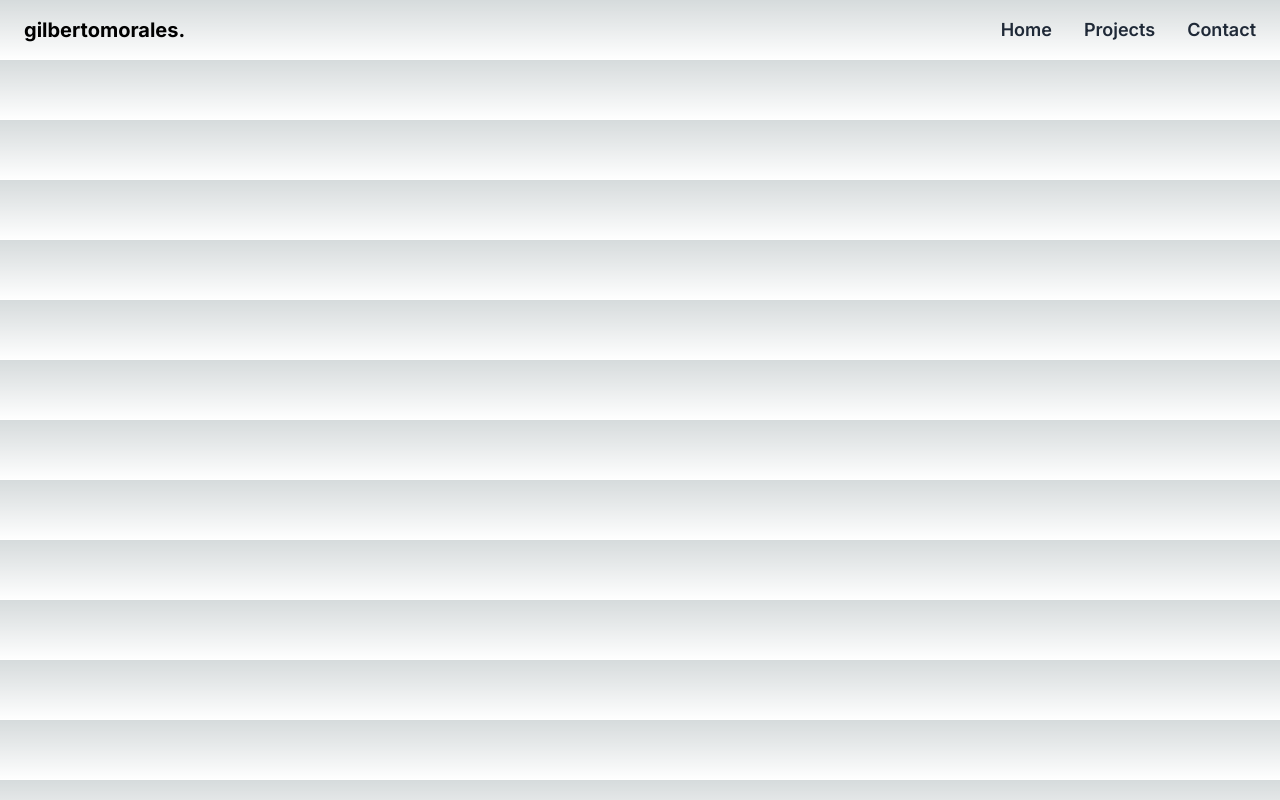
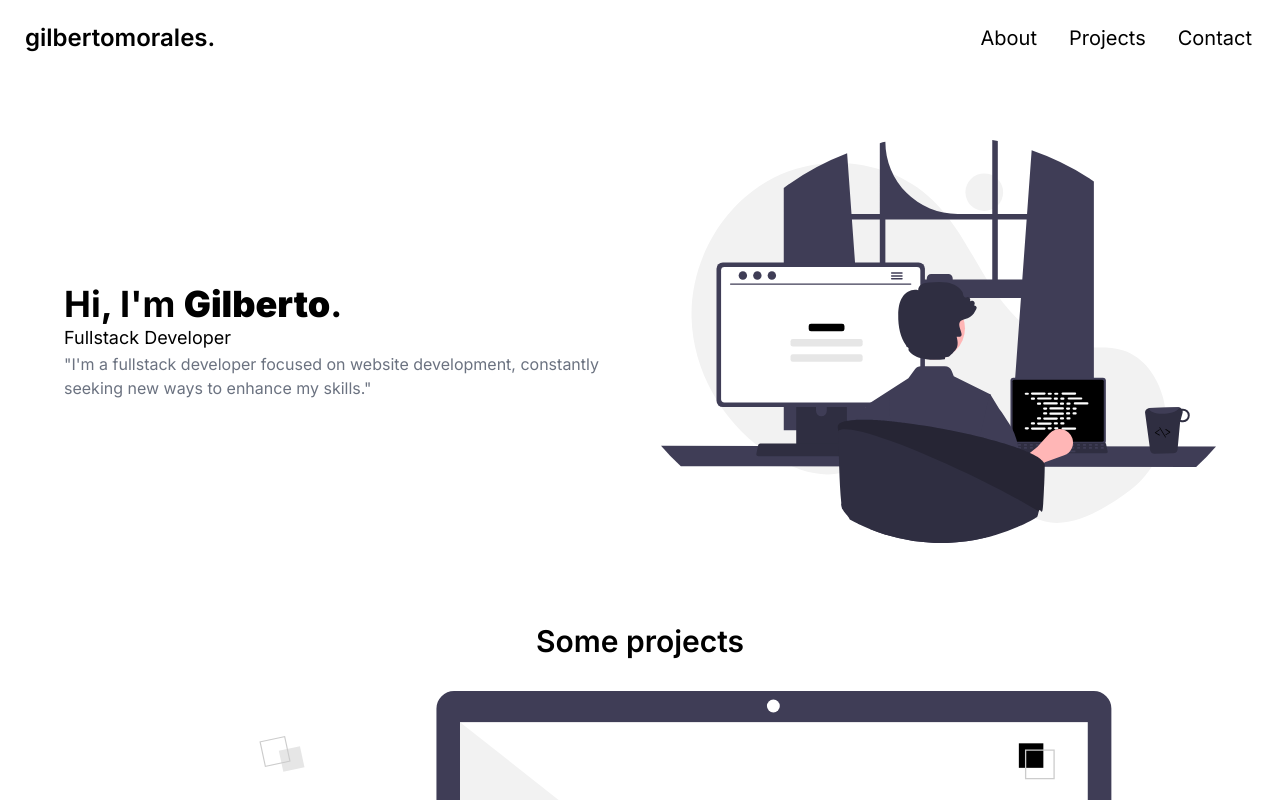
Before and after one commit to eumorales/portfolio-v2, a Next.js app: page / in a window 1280 px wide. Shown: the top 800 px of the page. Built offline with nearby package versions, Linux system fonts and the light colour scheme.

Commit message:
[FEAT/FIX] - Navbar + daisyUI Component

```diff
--- a/package.json
+++ b/package.json
@@ -9,12 +9,13 @@
     "lint": "next lint"
   },
   "dependencies": {
+    "next": "14.1.0",
     "react": "^18",
-    "react-dom": "^18",
-    "next": "14.1.0"
+    "react-dom": "^18"
   },
   "devDependencies": {
     "autoprefixer": "^10.0.1",
+    "daisyui": "^4.7.0",
     "postcss": "^8",
     "tailwindcss": "^3.3.0"
   }
--- /dev/null
+++ b/src/app/components/Footer.jsx
@@ -0,0 +1,28 @@
+import React from 'react';
+
+const Footer = () => {
+  return (
+    <footer className="bg-gray-100 text-white text-center py-2">
+      <div className="contato flex flex-col items-center justify-center" id="contato">
+        <img src="assets/contact.svg" alt="Sobre" className="contatoimg mb-4" />
+        <h2 className="text-xl font-semibold mb-4">Reach me</h2>
+
+        <div className="flex space-x-4">
+          <a href="https://replit.com/@eumorales" target="_blank" rel="noopener noreferrer">
+            <img src="assets/replit.svg" alt="Replit" className="icones" />
+          </a>
+
+          <a href="https://github.com/eumorales" target="_blank" rel="noopener noreferrer">
+            <img src="assets/github.svg" alt="Github" className="icones" />
+          </a>
+
+          <a href="https://discordapp.com/users/326856520799223808" target="_blank" rel="noopener noreferrer">
+            <img src="assets/discord.svg" alt="Discord" className="icones" />
+          </a>
+        </div>
+      </div>
+    </footer>
+  );
+};
+
+export default Footer;
--- a/src/app/components/Navbar.jsx
+++ b/src/app/components/Navbar.jsx
@@ -1,16 +1,22 @@
+import Link from 'next/link';
 import React from 'react';
 
 const Navbar = () => {
-  return (
-    <header className="header flex items-center justify-between px-6 py-4">
-      <span className="text-black text-xl font-bold">gilbertomorales.</span>
-      <nav className="header-menu flex gap-8">
-        <a href="#sobre" className="text-gray-800 text-lg font-semibold">Home</a>
-        <a href="#projetos" className="text-gray-800 text-lg font-semibold">Projects</a>
-        <a href="#contato" className="text-gray-800 text-lg font-semibold">Contact</a>
-      </nav>
-    </header>
-  );
+
+  return (<div className="navbar bg-white">
+  <div className="flex-1">
+    <a className="btn btn-ghost text-black text-2xl">gilbertomorales.</a>
+  </div>
+  <div className="flex-none">
+    <ul className="menu menu-horizontal text-black text-xl px-1">
+      <li><Link href="#sobre">About</Link></li>
+      <li><Link href="#projetos">Projects</Link></li>
+      <li><Link href="#contato">Contact</Link></li>
+    </ul>
+  </div>
+</div>
+  )
+
 };
 
 export default Navbar;
--- a/src/app/globals.css
+++ b/src/app/globals.css
@@ -1,6 +1,7 @@
 @tailwind base;
 @tailwind components;
 @tailwind utilities;
+@import url('https://fonts.googleapis.com/css2?family=Poppins:wght@100;200;300;400&display=swap');
 
 :root {
   --foreground-rgb: 0, 0, 0;
@@ -31,3 +32,9 @@ body {
     text-wrap: balance;
   }
 }
+
+html {
+  font-family: 'Poppins';
+  --scroll-behavior: smooth!important;
+  scroll-behavior: smooth!important;
+}
--- a/src/app/page.js
+++ b/src/app/page.js
@@ -1,10 +1,24 @@
+import About from "./components/About";
+import Footer from "./components/Footer";
+import Projects from "./components/Projects";
 import Navbar from "./components/navbar";
 
 export default function Home() {
 
     return(
 
-      <Navbar/>
+      <main className="flex min-h-screen flex-col bg-white">
+              <Navbar/>
+
+              <div className="container mx-auto px-12 py-4">
+
+                <About/>
+                <Projects/>
+
+              </div>
+
+          </main>
+
 
     );
 }
--- a/tailwind.config.js
+++ b/tailwind.config.js
@@ -14,5 +14,5 @@ module.exports = {
       },
     },
   },
-  plugins: [],
+  plugins: [require('daisyui')],
 };
```
Also changed, not shown: 1 other file (tests, documents, lock files or other folders).
